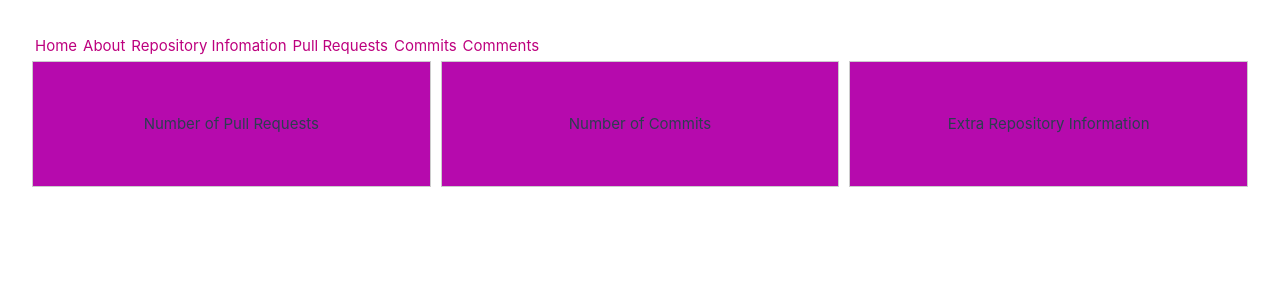
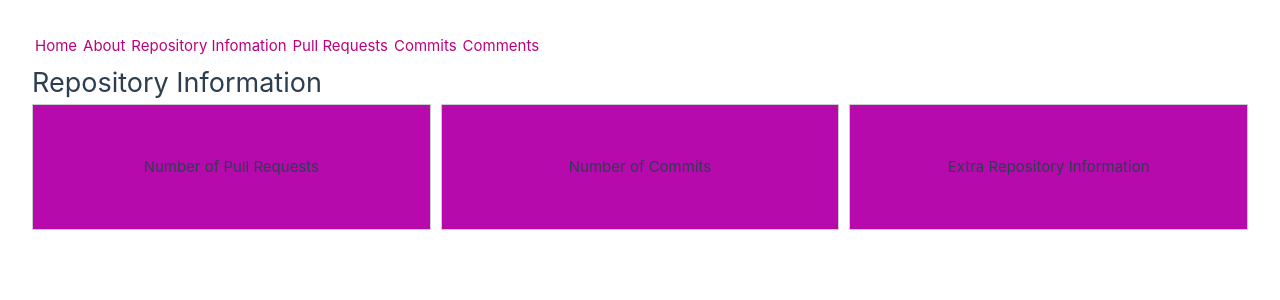
Before and after one commit to EduardoCalvoUribe/GitHubRepositoryAnalysisTool, a Vue app in the folder routerparttwo/: page /repoinfo in a window 1280 px wide. Shown: the top 300 px of the page. Built offline with nearby package versions, Linux system fonts and the light colour scheme.

Commit message:
readded titles to correct pages

```diff
--- a/routerparttwo/src/main.js
+++ b/routerparttwo/src/main.js
@@ -3,7 +3,6 @@ import './assets/main.css'
 import { createApp } from 'vue'
 import App from './App.vue'
 import router from './router'
-import VueGridLayout from 'vue-grid-layout';
 
 const app = createApp(App)
 
--- a/routerparttwo/src/views/HomeView.vue
+++ b/routerparttwo/src/views/HomeView.vue
@@ -109,7 +109,9 @@ export default {
 
 <template>
   <header>
-
+    <div style="font-size: 180%;">
+      Repository Analysis Tool
+    </div>
   </header>
 
   <main>
--- a/routerparttwo/src/views/RepositoryInfo.vue
+++ b/routerparttwo/src/views/RepositoryInfo.vue
@@ -1,9 +1,15 @@
 <template>
-    <div class="grid-container">
-      <div class="grid-item" v-for="item in items" :key="item.id">
-        {{ item.text }}
-      </div>
+  <header>
+    <div style="font-size: 180%;">
+      Repository Information
     </div>
+  </header>
+
+  <div class="grid-container">
+    <div class="grid-item" v-for="item in items" :key="item.id">
+      {{ item.text }}
+    </div>
+  </div>
   </template>
 
   <script>
```
Also changed, not shown: 1 other file (tests, documents, lock files or other folders).
